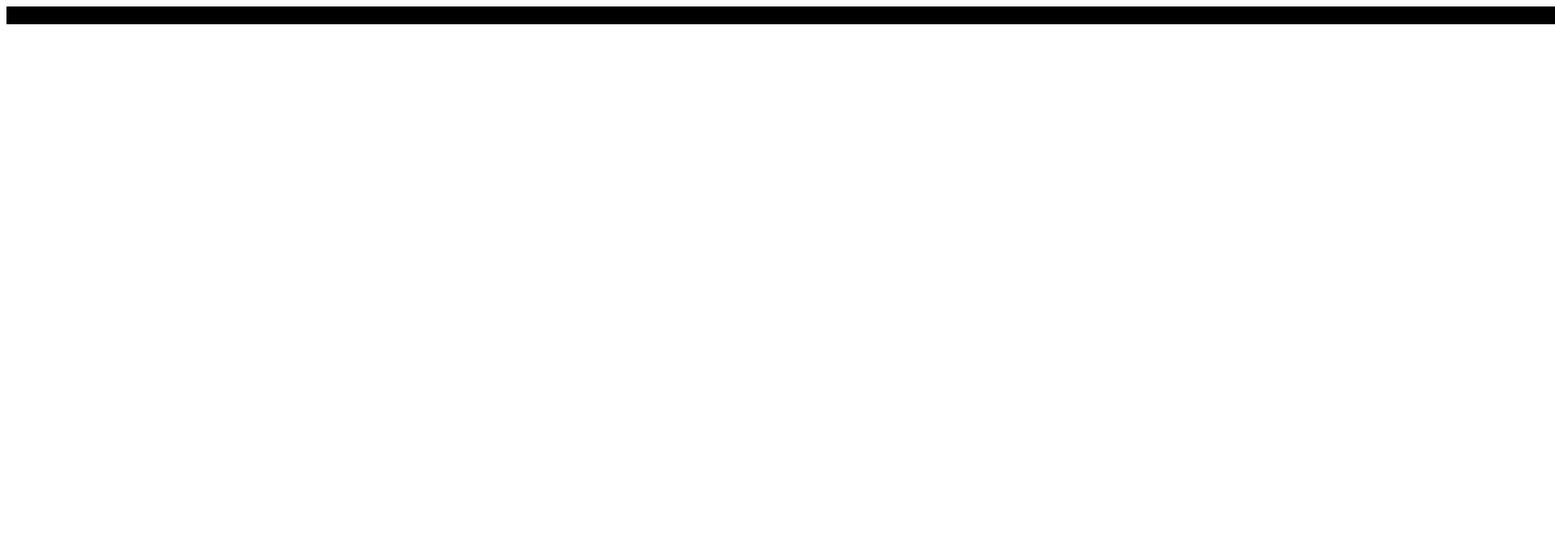
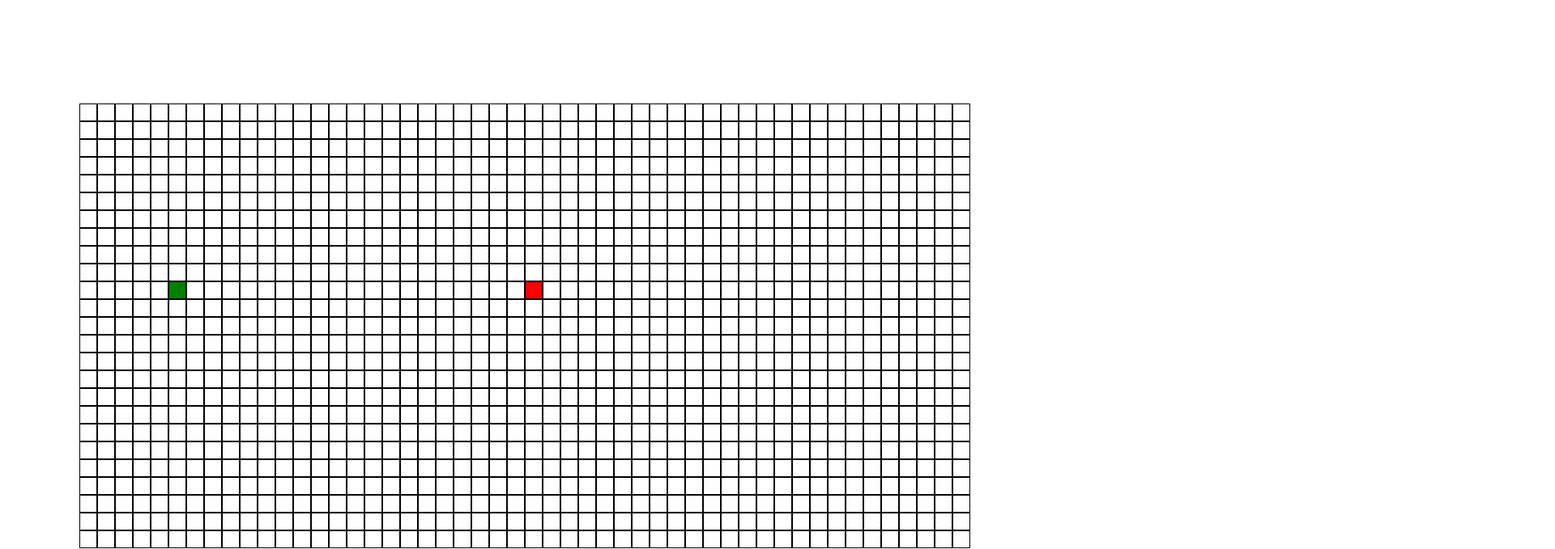
Before and after one commit to triettruong1/pathfinding-visualizer, a React (Vite) app: page / in a window 1280 px wide. Shown: the top 679 px of the page at 81% size, 1920 px wide, since content can reach past the window. Built offline with nearby package versions, Linux system fonts and the light colour scheme.

Commit message:
Grid with start and end node

```diff
--- a/src/App.css
+++ b/src/App.css
@@ -1,12 +1,15 @@
 .App {
 	height: 100vh;
+	width: 100vw;
 }
 
 .grid-container {
-	height: 100%;
+
+	margin-top: 10%;
 	display: flex;
-	justify-content: flex-start;
-	flex-shrink: 1;
+	justify-content: center;
+	align-items: center;
+	flex-wrap: wrap;
 }
 
 .grid {
@@ -14,3 +17,15 @@
 	width: 20px;
 	height: 20px;
 }
+
+.start {
+	background: green;
+}
+
+.end {
+	background: red;
+}
+
+.wall {
+	background: gray;
+}
--- a/src/App.tsx
+++ b/src/App.tsx
@@ -1,29 +1,57 @@
-import { useState } from 'react';
+import { useEffect, useState, useRef } from 'react';
 import './App.css';
 import Grid from './Components/Grid';
 
+const START_POS = [5, 10];
+const END_POS = [25, 10]
 const App: React.FC = () => {
+  const mouseRef = useRef(false);
+
+
   let board: number[][] = [];
-
   const populateBoard = () => {
-    for (let row = 0; row < 50; row++) {
-      const currentRow = [];
-      for (let col = 0; col < 50; col++) {
-        currentRow.push(col);
+    for (let col = 0; col < 50; col++) {
+      const currentCol = [];
+      for (let row = 0; row < 25; row++) {
+        currentCol.push(row);
       }
-      board.push(currentRow);
+      board.push(currentCol);
     }
   };
 
   populateBoard();
 
+  const isType = (x: number, y: number) => {
+    const [START_X, START_Y] = START_POS;
+    const [END_X, END_Y] = END_POS;
+    let type: string = "";
+    (START_X == x && START_Y == y) ? type = "start" : "";
+    (END_X == x && END_Y == y) ? type = "end" : "";
+    return type;
+  }
+
   return (
     <main className='App'>
-      <div className="grid-container">
+      <div className="grid-container"
+        onMouseDown={() => {
+          mouseRef.current = true;
+        }}
+        onMouseUp={() => {
+          mouseRef.current = false;
+        }}
+      >
         {board.map((row, rowIndex) => {
-          return row.map((colIndex) => {
-            return <Grid coordinate={[rowIndex, colIndex]} />;
-          })
+          return (
+            <div key={rowIndex}>
+              {row.map((colIndex) => {
+                return <Grid
+                  coordinate={[rowIndex, colIndex]}
+                  type={isType(rowIndex, colIndex)}
+                  mouseRef={mouseRef}
+                />;
+              })}
+            </div>
+          )
         })}
       </div>
     </main>
--- a/src/Components/Grid.tsx
+++ b/src/Components/Grid.tsx
@@ -1,10 +1,28 @@
+import { useEffect, useRef, useState } from "react";
+
 interface GridProps {
-    coordinate: number[]
+    coordinate: number[],
+    type: string,
+    mouseRef: React.MutableRefObject<boolean>,
+    isVisited?: boolean,
+    isShortestPath?: boolean,
+    onMouseDown?: (coordinate: number[]) => void,
+    onMouseEnter?: (coordinate: number[]) => void,
+    onMouseUp?: () => void
 }
 
-const Grid: React.FC<GridProps> = ({ coordinate }) => {
+const Grid: React.FC<GridProps> = ({ coordinate, type, mouseRef }) => {
     const [x, y] = coordinate;
-    return <div className='grid' id={x + " " + y}></div>;
+
+    return (<div
+        className={type.concat(' grid')}
+        id={x + " " + y}
+
+        onMouseEnter={(event) => {
+            mouseRef ? event.target.classList.add("wall") : "";
+        }}
+    >
+    </div>)
 };
 
 export default Grid;
```
